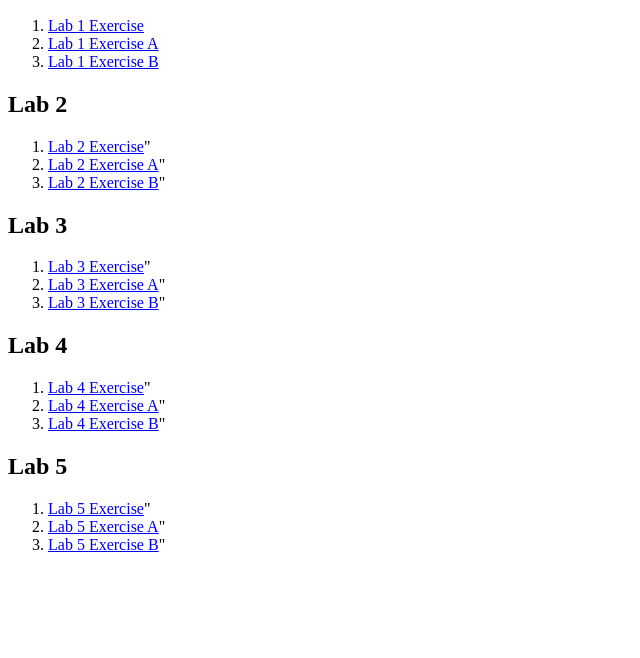
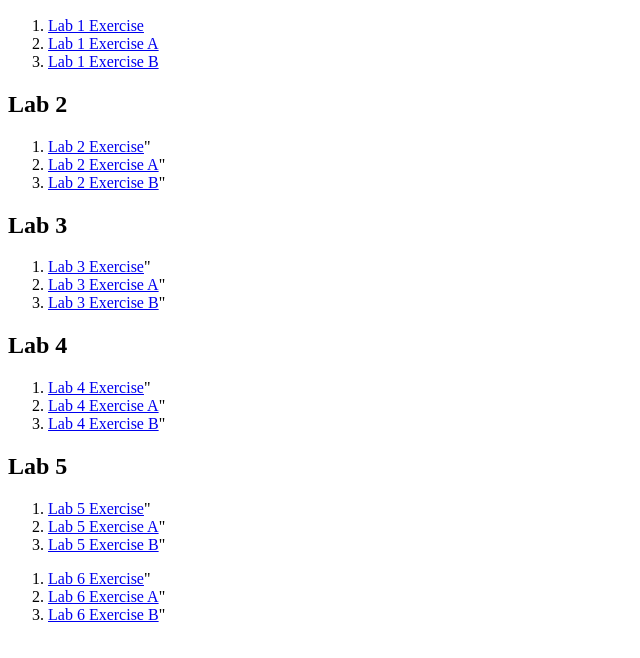
Before and after one commit to Farihirfan/s81467_csf3133_k2, a plain HTML site: page index.html in a window 1280 px wide. Shown: the part 110-768 px from the top of the page, without its empty margins (0-640 px from the left). Drawn offline with Linux system fonts and the light colour scheme.

Commit message:
Update index.html

```diff
--- a/index.html
+++ b/index.html
@@ -37,6 +37,11 @@
         <li><a href="LAB5.HTML/FOOD.HTML">Lab 5 Exercise A</a>"</li>
         <li><a href="LAB5.HTML/SHOP.HTML">Lab 5 Exercise B</a>"</li>
     </ol>
+     <ol>
+        <li><a href="LAB6.HTML/Lab6.html">Lab 6 Exercise</a>"</li>
+        <li><a href="LAB6.HTML/lab6_ExerA.html">Lab 6 Exercise A</a>"</li>
+        <li><a href="LAB6.HTML/Grade.html">Lab 6 Exercise B</a>"</li>
+    </ol>
 
 </body>
 </html>
```
